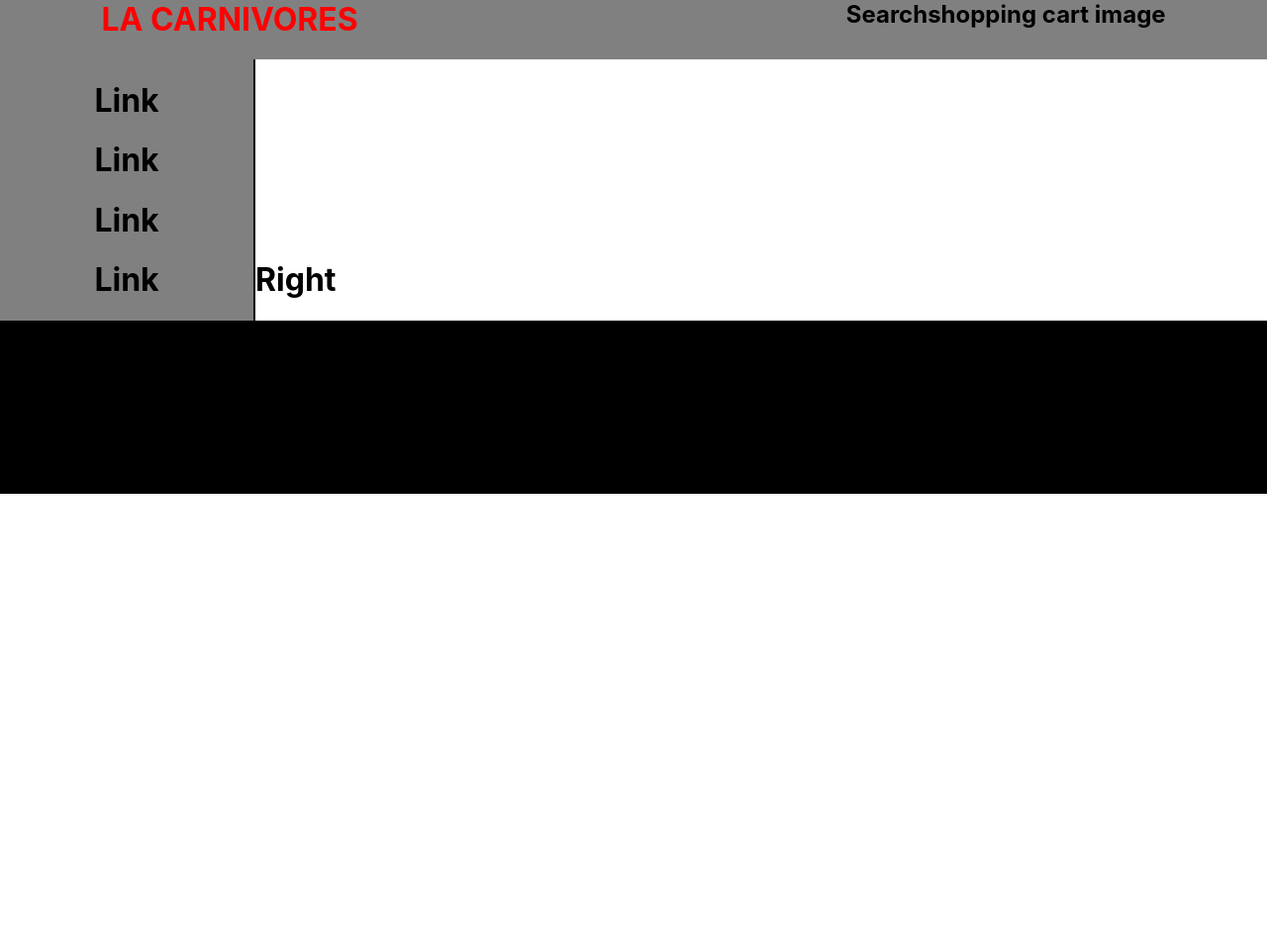
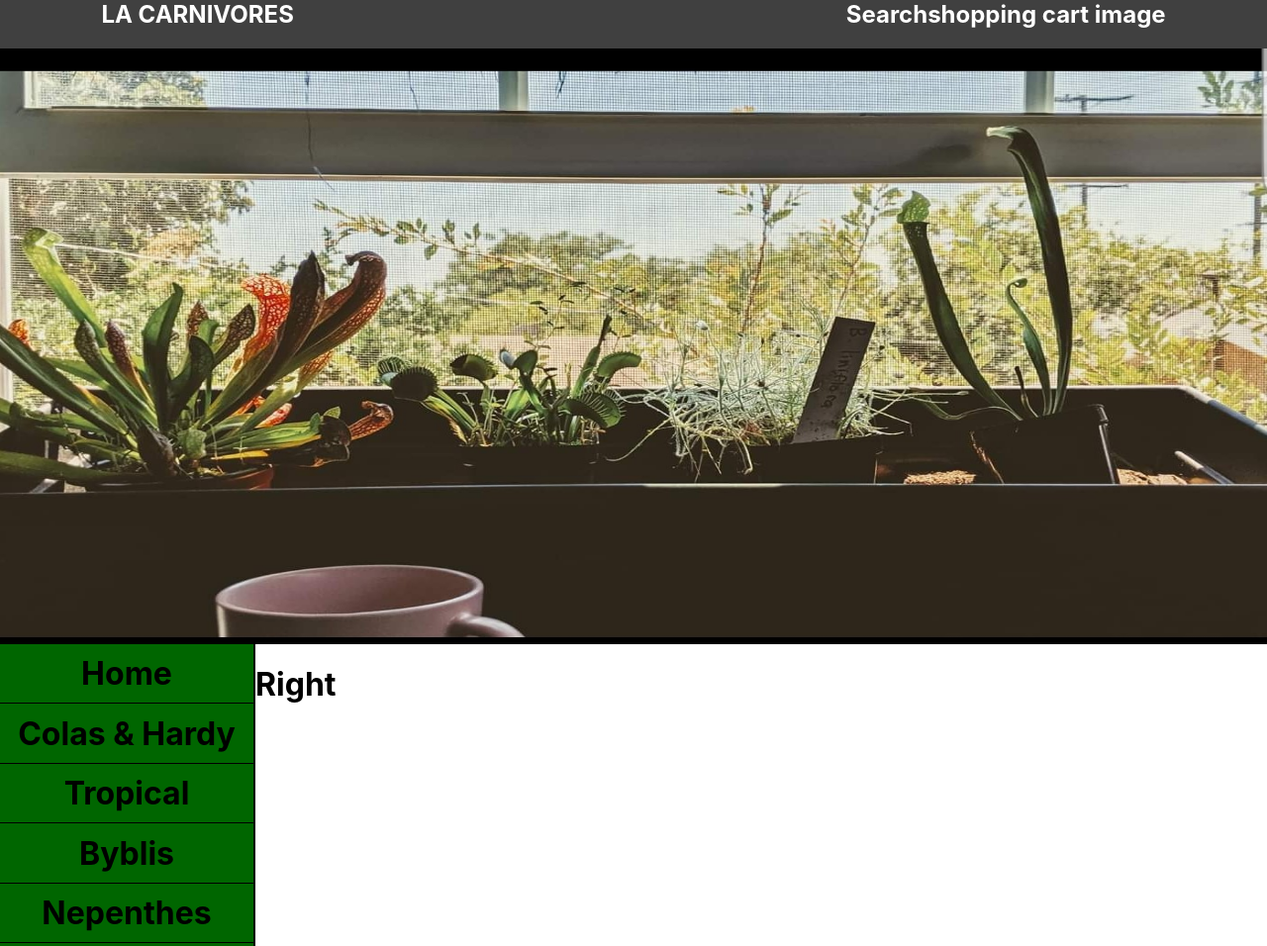
Before and after one commit to Inh3ritance/LACarnivores-react, a React app in the folder carnivorous-app/: page / in a window 1280 px wide. Shown: the top 956 px of the page at 99% size. Before the commit the page ends 800 px from the top, so only its background shows below. Built offline with nearby package versions, Linux system fonts and the light colour scheme.

Commit message:
Structured Site Design
Created nav class to fix with webscrolling, designed left nav, and content space

```diff
--- a/carnivorous-app/src/App/Body/Body.js
+++ b/carnivorous-app/src/App/Body/Body.js
@@ -1,17 +1,21 @@
 import React from 'react';
 import './Body.scss';
+
+import venus from './Images/Test.jpg'
 
 function Body() {
   return (
     <div className="Body">
-		<div className="Carousel-Container">
+		<div className="Carousel-Container parrallax">
+			<img src= {venus} />
 		</div>
 		<div className="Container">
 			<div className= "Left-Nav">
-				<h1>Link</h1>
-				<h1>Link</h1>
-				<h1>Link</h1>
-				<h1>Link</h1>
+				<h1>Home</h1>
+				<h1>Colas & Hardy</h1>
+				<h1>Tropical</h1>
+				<h1>Byblis</h1>
+				<h1>Nepenthes</h1>
 			</div>
 			<div className = "Content">
 				<h1>Right</h1>
--- a/carnivorous-app/src/App/Body/Body.scss
+++ b/carnivorous-app/src/App/Body/Body.scss
@@ -1,12 +1,46 @@
+.Carousel-Container{
+	max-width:100%;
+	height:600px;
+
+	img{
+		height:600px;
+		width:100px;
+		width:100%;
+	}
+}
+
+.Container{
+	height:800px;
+	border-top: 2px solid black;
+}
+
 .Left-Nav{
-	background-color:gray;
+	height:800px;
+	background-color: #006600;
 	border-right:2px solid black;
 	display:inline-block;
 	text-align:center;
 	width:20%;
+
+	h1{
+		border-bottom:1px solid black;
+		color:black;
+		margin:0px 0px 0px 0px!important;
+		padding-top:4%;
+		padding-bottom:4%;
+		transition:0.4s;
+	}
+}
+
+.Left-Nav{
+	h1:hover{
+		background-color:#262626;
+		color:white;
+	}
 }
 
 .Content{
+	vertical-align:top;
 	display:inline-block;
 	width:70%;
 }
--- a/carnivorous-app/src/App/Footer/Footer.scss
+++ b/carnivorous-app/src/App/Footer/Footer.scss
@@ -1,7 +1,11 @@
+$primary-color: #404040;
+
 .Footer{
-	background-color:black;
+	background-color: $primary-color;
 
 	h2{
+		color:white;
 		margin-top:0px !important;
+		margin-bottom:0px !important;
 	}
 }
--- a/carnivorous-app/src/App/Nav/Nav.js
+++ b/carnivorous-app/src/App/Nav/Nav.js
@@ -1,17 +1,44 @@
 import React from 'react';
 import './Nav.scss';
 
-function Nav() {
+class Nav extends React.Component {
+  constructor(props) {
+        super(props);
+
+        this.state = {};
+
+        this.handleScroll = this.handleScroll.bind(this);
+  }
+
+    handleScroll() {
+        this.setState({scroll: window.scrollY});
+  }
+
+  componentDidMount() {
+        const move = document.querySelector('nav');
+        this.setState({top: move.offsetTop, height: move.offsetHeight});
+        window.addEventListener('scroll', this.handleScroll);
+  }
+
+  componentDidUpdate() {
+        this.state.scroll > this.state.top ?
+            document.body.style.paddingTop = `${this.state.height}px` :
+            document.body.style.paddingTop = 0;
+  }
+
+  render() {
     return (
-    <div className="Nav">
+    <nav className={this.state.scroll > this.state.top ? "fixed-nav" : ""}>
 		<h1 id = "Company_Name">LA CARNIVORES</h1>
 		<div id = "Right_Buttons">
 
 			<h2>Search</h2>
 			<h2>shopping cart image</h2>
 		</div>
-    </div>
+	</nav>
     );
   }
 
+}
+
 export default Nav;
--- a/carnivorous-app/src/App/Nav/Nav.scss
+++ b/carnivorous-app/src/App/Nav/Nav.scss
@@ -1,17 +1,19 @@
-$primary-color: grey;
-$text-color: red;
+$primary-color: #404040;
+$secondary-color: white;
 
-.Nav{
+nav{
 	background-color: $primary-color;
+	box-shadow: 0px 0px 3px 3px black;
 
 	#Company_Name{
 		display:inline-block;
-		color:$text-color;
 		padding-left:8%;
 		margin-top:0px !important;
+		color: $secondary-color;
 	}
 
 	h2{
+		color: $secondary-color;
 		margin-top:0px !important;
 		display:inline-block;
 	}
@@ -21,3 +23,9 @@ $text-color: red;
 		float:right;
 	}
 }
+
+.fixed-nav {
+	top:0;
+	position: fixed;
+	width:100%;
+}
```
Also changed, not shown: carnivorous-app/src/App/App.js (+0 -17 lines), carnivorous-app/src/App/Body/Images/Test.jpg (added). Lines whose indentation alone changed are shown as unchanged.
